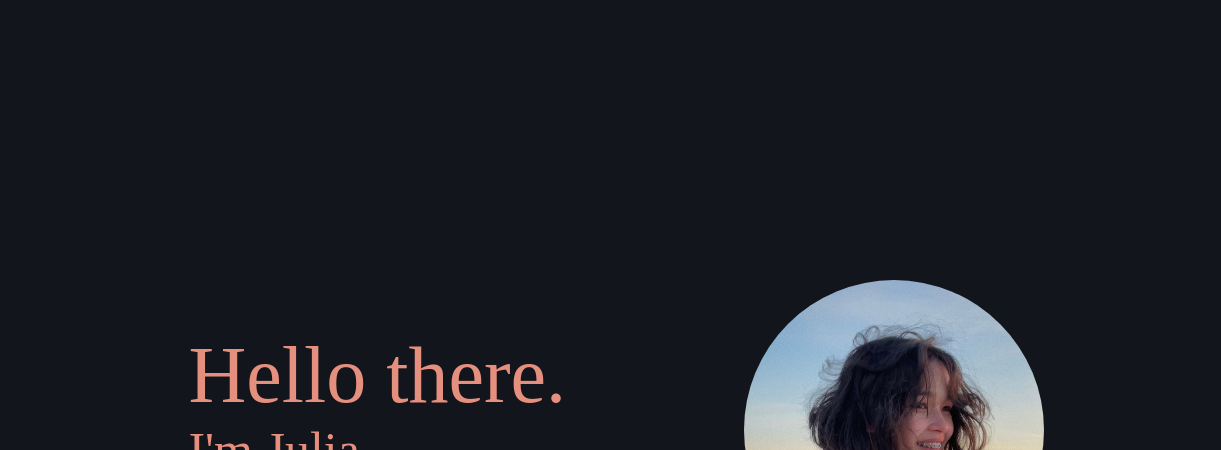
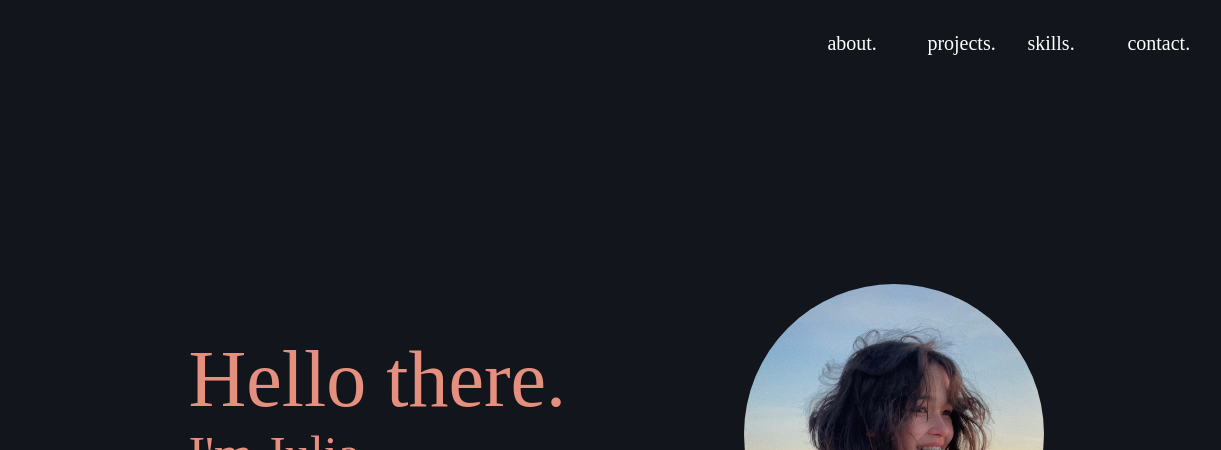
Before and after one commit to juliaszbrt/PersonalWebsite, a plain HTML site: page index.html in a window 1280 px wide. Shown: the top 450 px of the page, 59-1280 px from the left. Drawn offline with Linux system fonts and the light colour scheme.

Commit message:
fixed navbar

```diff
--- a/styles.css
+++ b/styles.css
@@ -1,31 +1,31 @@
 * {
+
     box-sizing: border-box;
     margin: 0;
     padding: 0;
 }
 
+body{
+    padding-left: auto;
+
+    margin:auto;
+}
+
 .navbar {
+    display: inline-block;
     background-color: rgb(18, 21, 27);
     height: 80px;
-    display: flex;
+
     justify-content: center;
     align-items: center;
     position: sticky;
     top: 0;
     font-size: 1rem;
     z-index: 999;
+    width: 100%;
+    margin: auto;
+    padding: 0;
     /* navbar will always be on top */
-}
-
-.navbar_container {
-    display: flex;
-    justify-content: space-between;
-    height: 80px;
-    width: 100%;
-    max-width: 1300px;
-    z-index: 1;
-    margin: 0 auto;
-    padding: 0 50px;
 }
 
 #navbar_home {
@@ -34,17 +34,12 @@
     align-items: center;
     height: 30px;
     margin-top: 25px;
-}
-
-.navbar_menu {
-    display: flex;
-    align-items: center;
-    list-style: none;
-    text-align: center;
+    padding-left: 25px;
 }
 
 .navbar_item {
-    height: 80px; /* what's the point?*/
+    height: 80px; /* what's the point? */
+    width: 100%;
 }
 
 .navbar_links {
@@ -59,12 +54,12 @@
 
 .navbar_links:hover {
     color: #e58f7e;
-    transition: all 1s ease;
+    /* transition: all 1s ease; */
 }
 
 #navbar_home:hover {
     color: #e58f7e;
-    transition: all 1s ease;
+    /* transition: all 1s ease; */
 }
 
 .navbar_container {
@@ -78,14 +73,16 @@
 }
 
 .navbar_menu {
+    list-style: none;
+    text-align: center;
     display: grid;
     grid-template-columns: auto;
     margin: 0;
     width: 100%;
     position: absolute;
     top: -1000px;
-    opacity: 0;
-    transition: all 0.5s ease;
+    opacity: 1;
+    /* transition: all 0.5s ease; */
     height: 50vh;
     z-index: -1;
     background: #21222a;
@@ -95,26 +92,18 @@
     background: #21222a;
     top: 100%;
     opacity: 1;
-    transition: all 0.5s ease;
+    /* transition: all 0.5s ease; */
     z-index: 99;
     height: 50vh;
     font-size: 1.6rem;
 }
-
-#navbar_home {
-    padding-left: 25px;
-}
-
+/* literally hamburger menu bars*/
 .navbar_toggle .bar { /* javascript */
     width: 25px;
     height: 3px;
     margin: 5px auto;
-    transition: all 0.3s ease-in-out;
+    /* transition: all 0.3s ease-in-out; */
     background: white;
-}
-
-.navbar_item {
-    width: 100%;
 }
 
 .navbar_links {
@@ -452,12 +441,27 @@ body {
 
 
 /* laptop screens */
-/* where did my nav-bar go? */
+/* why page so big? */
 @media only screen and (min-width: 960px) {
     #mobile-menu {
         display: none;
     }
-
+    .navbar_menu {
+        background: transparent;
+        top: 0;
+        opacity: 1;
+        z-index: 99;
+        height: 50vh;
+        font-size: 20px;
+        display: flex;
+        justify-content: flex-end;
+        width: 98%;
+    }
+    .navbar_item{
+        height: 0px;
+        width: 100px;
+        display: flex;
+    }
     #first {
         display: flex;
         font-size: 80px;
```
Also changed, not shown: index.html (+2 -5 lines), skills.html (+0 -1 lines).
